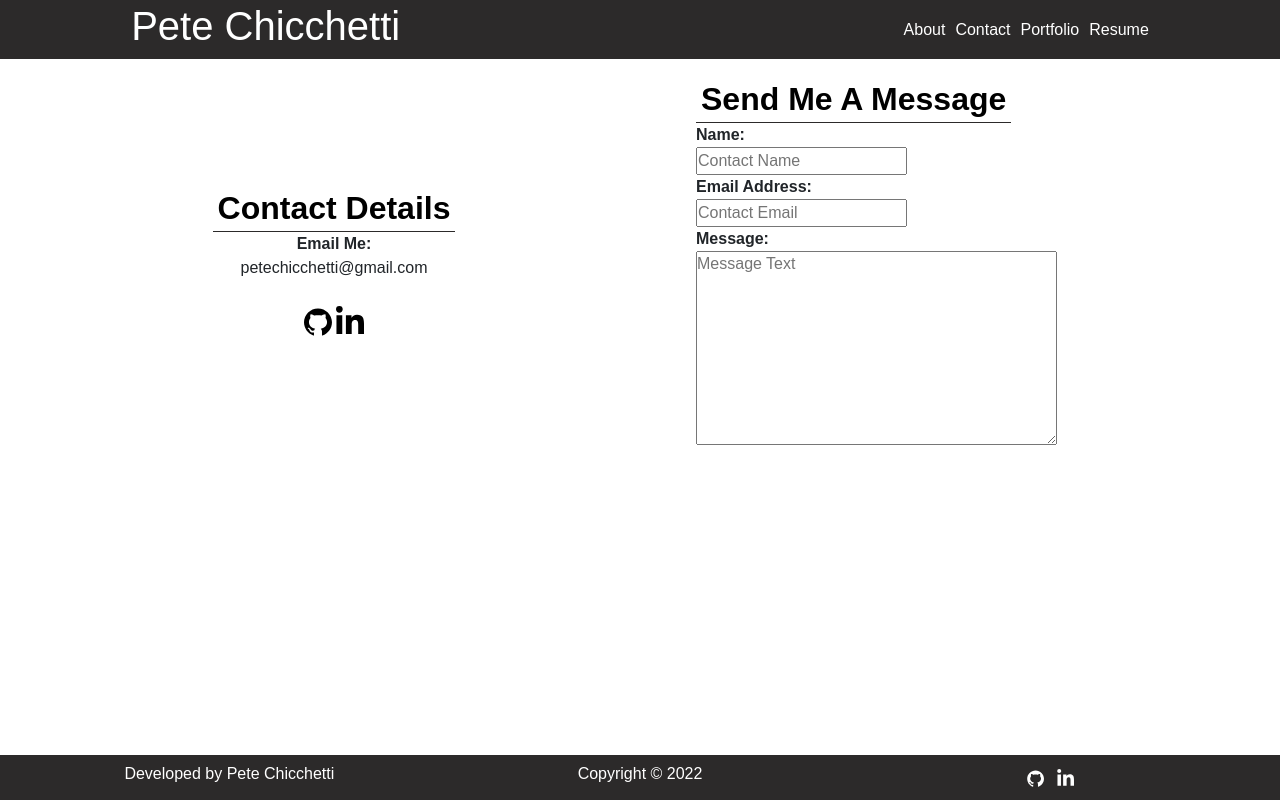
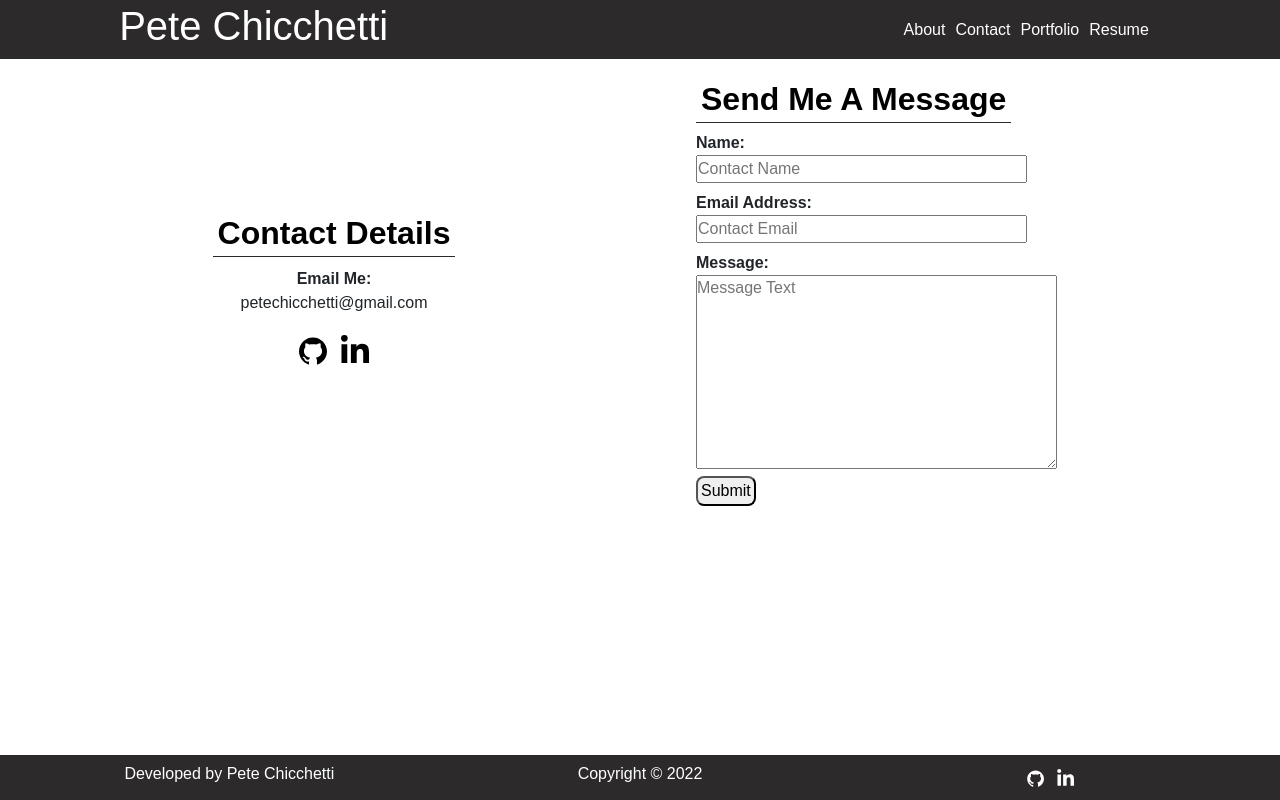
Before and after one commit to PeteChicchetti/professional-react-portfolio, a React (Create React App) app: page / in a window 1280 px wide. Both pictures are taken after a click on the item "Contact". Built offline with nearby package versions, Linux system fonts and the light colour scheme.

Commit message:
finished building form boxes. not operationl yet

```diff
--- a/src/components/Contact/index.jsx
+++ b/src/components/Contact/index.jsx
@@ -10,7 +10,7 @@ const Contact = () => {
                 <Col md='6' id='contactLeft' style={{ margin: '0px'}}>
                     <div className='leftContent'>
                         <strong className='contactTitle'>Contact Details</strong>
-                        <p id='info '><strong>Email Me:</strong><br/>petechicchetti@gmail.com</p>
+                        <p id='info'><strong>Email Me:</strong><br/>petechicchetti@gmail.com</p>
                         <a className='githubContact' href="https://github.com/PeteChicchetti" target="_blank" rel="noopener noreferrer"><AiFillGithub /></a>
                         <a className='linkedinContact' href="https://www.linkedin.com/in/peter-chicchetti-268a39224/" target="_blank" rel="noopener noreferrer"><FaLinkedinIn /></a>
                     </div>
@@ -18,12 +18,15 @@ const Contact = () => {
                 <Col md='6' id='contactright' style={{ margin: '0px'}}>
                     <div className='rightContent'>
                         <strong className='contactTitle'>Send Me A Message</strong>
-                        <p className="nameTitle"><strong>Name:</strong></p>
-                        <input placeholder="Contact Name"></input>
-                        <p className="emailTitle"><strong>Email Address:</strong></p>
-                        <input placeholder="Contact Email"></input>
-                        <p className="messageTitle"><strong>Message:</strong></p>
-                        <textarea rows='8' cols='37' placeholder="Message Text"></textarea>
+                        <form>
+                            <label for="name" id='name' className="nameTitle">Name:</label><br/>
+                            <input type="text" name='name' size="33" placeholder="Contact Name"></input><br/>
+                            <label for='email' id='email' className="emailTitle">Email Address:</label><br/>
+                            <input type="text" name='email' size="33" placeholder="Contact Email"></input><br/>
+                            <label for='message' id='message' className="messageTitle">Message:</label><br/>
+                            <textarea type="text" rows='8' cols='37' placeholder="Message Text"></textarea><br/>
+                            <input type="submit" value="Submit" id='submit'></input>
+                        </form>
                     </div>
                 </Col>
             </Row>
--- a/src/components/Nav/index.jsx
+++ b/src/components/Nav/index.jsx
@@ -7,7 +7,7 @@ const Nav = ({showAbout, showPortfolio, showContact, showResume}) => {
             <Row  className='container-fluid'style={{ alignItems: 'center', margin: '0px'}}>
                 <Col md='6' id='title'>
                     <div className='nameContainer'>
-                        <h1 id='name'>Pete Chicchetti</h1>
+                        <h1 id='title'>Pete Chicchetti</h1>
                     </div>
                 </Col>
                 <Col md='6' id=''>
--- a/src/style.css
+++ b/src/style.css
@@ -24,7 +24,7 @@
     justify-content: flex-start;
 }
 
-#name {
+#title {
     color: var(--white);
     padding: 0px;
 
@@ -138,12 +138,14 @@
 }
 
 #info {
+    padding: 10px;
     margin: 0px;
 }
 
 .githubContact, .linkedinContact {
     font-size: 2rem;
     color: black;
+    padding: 0px 5px;
 }
 
 .githubContact:hover {
@@ -174,6 +176,18 @@
 
 .nameTitle, .emailTitle, .messageTitle {
     margin: 0px;
+    padding-top: 8px;
+    font-weight: bolder;
+}
+
+#submit {
+    padding: 1px 3px;
+    border-radius: 8px;
+}
+
+#submit:hover {
+    background-color: var(--gray);
+    color: var(--white);
 }
 
 /*-- Footer --*/
```
